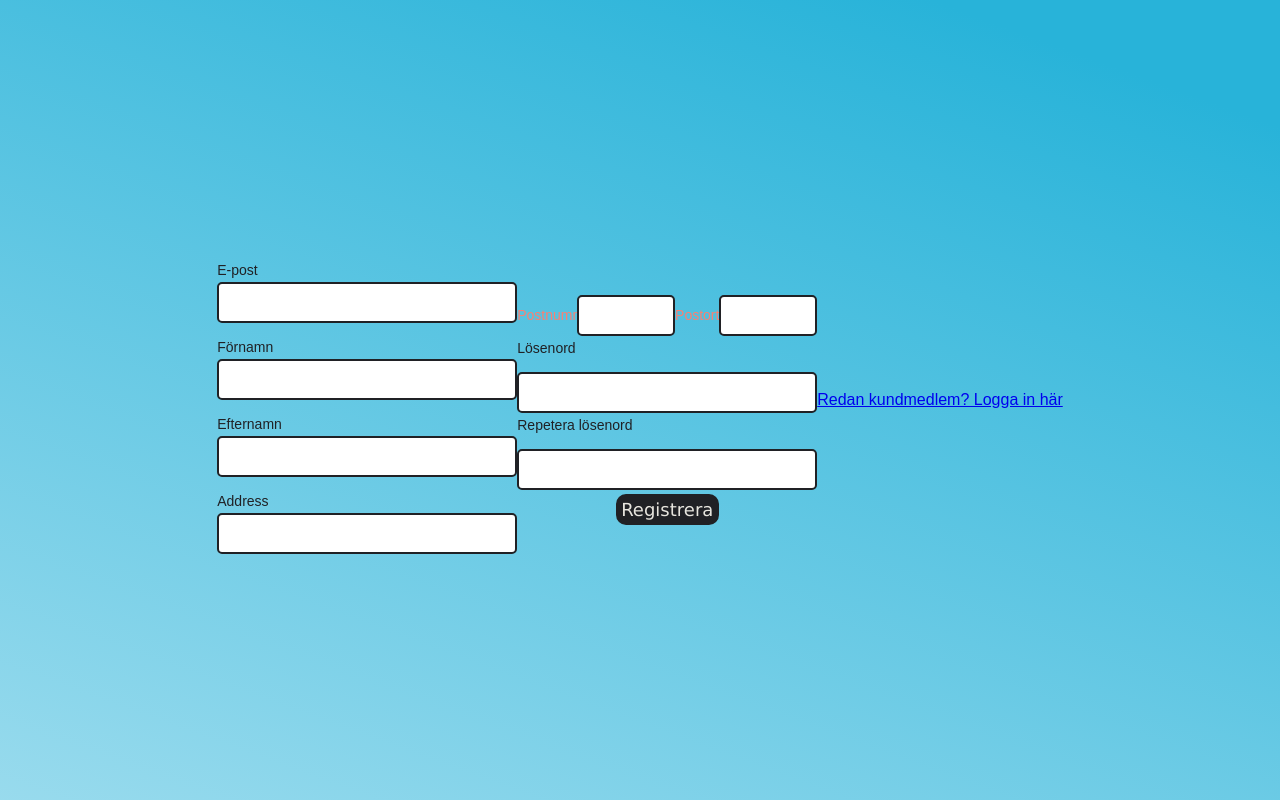
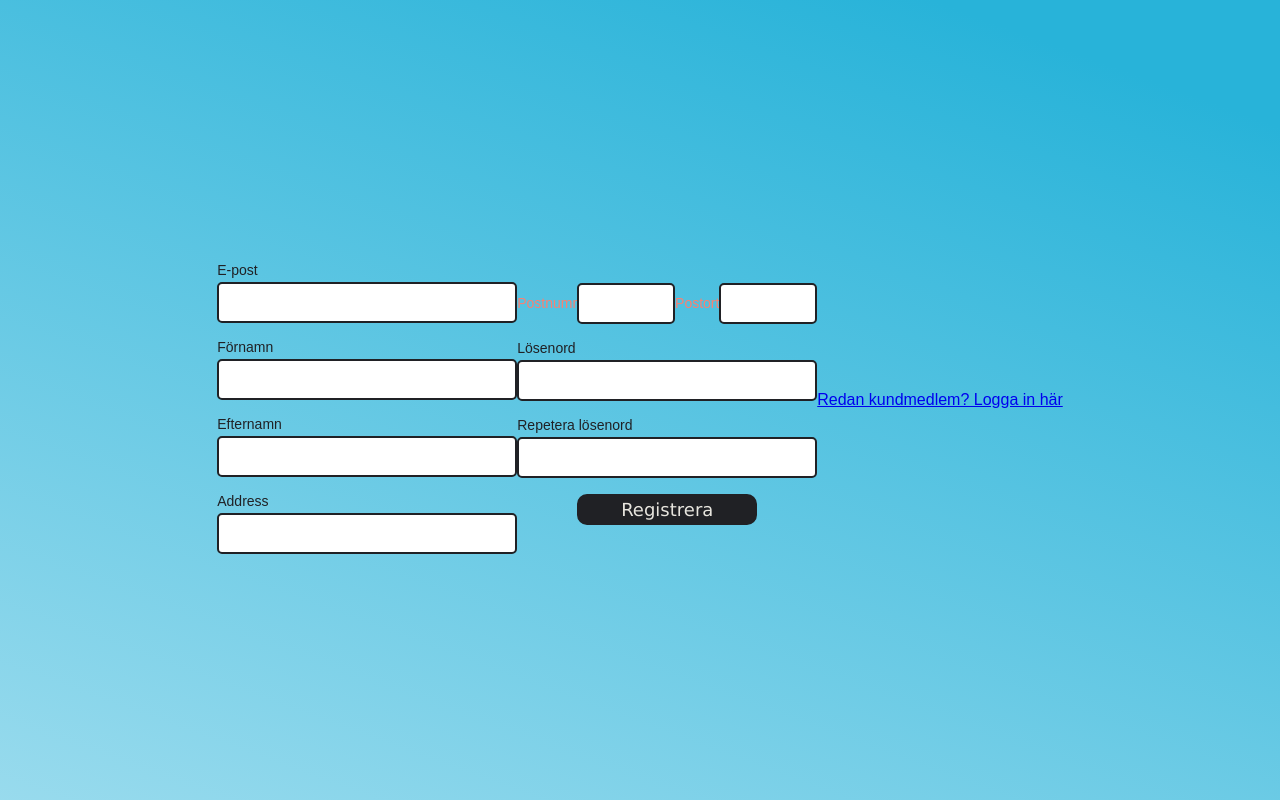
Before and after one commit to dennislundgren/MI-AGIL-ProluoBene, a website built with Parcel: page src/pages/register.html in a window 1280 px wide. Built offline with nearby package versions, Linux system fonts and the light colour scheme; a web font is replaced by a local one.

Commit message:
login html scss, form

```diff
--- a/package.json
+++ b/package.json
@@ -3,7 +3,11 @@
   "version": "1.0.0",
   "description": "",
   "main": "index.js",
-  "source": "src/index.html",
+  "source": [
+    "src/index.html",
+    "src/pages/register.html",
+    "src/pages/page.html"
+  ],
   "scripts": {
     "start": "parcel --no-cache"
   },
--- a/src/pages/register.html
+++ b/src/pages/register.html
@@ -26,6 +26,7 @@
           <input type="adress" class="input" id="adress" />
         </section>
         <section class="form__container">
+          <input type="hidden" />
           <div class="field field--mini-midi">
             <label for="zip" class="label">Postnummer</label>
             <input type="zip" class="input" id="zip" />
--- a/src/scss/base/_root.scss
+++ b/src/scss/base/_root.scss
@@ -5,8 +5,3 @@
   padding: 0;
   margin: 0;
 }
-:root {
-  --btn-sm: 1rem;
-  --btn-md: 1.5rem;
-  --btn-lg: 2.25rem;
-}
--- a/src/scss/components/_form.scss
+++ b/src/scss/components/_form.scss
@@ -26,7 +26,7 @@
       color: variables.$color-dark;
       font-size: 14px;
       align-self: flex-start;
-      font-weight: 100;
+      font-weight: 200;
       font-style: normal;
     }
     .input {
@@ -61,8 +61,6 @@
       font-family: "Lucida Sans", "Lucida Sans Regular", "Lucida Grande",
         "Lucida Sans Unicode", Geneva, Verdana, sans-serif;
       font-size: 18px;
-      height: --btn-sm;
-      width: auto;
     }
   }
 }
```
Also changed, not shown: src/index.html (+1 -0 lines).
